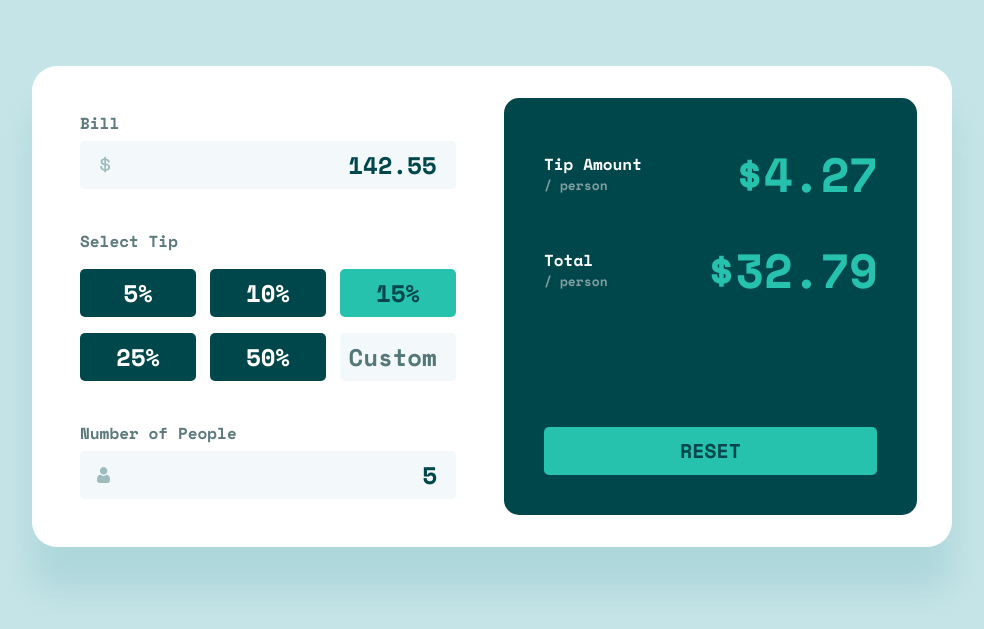
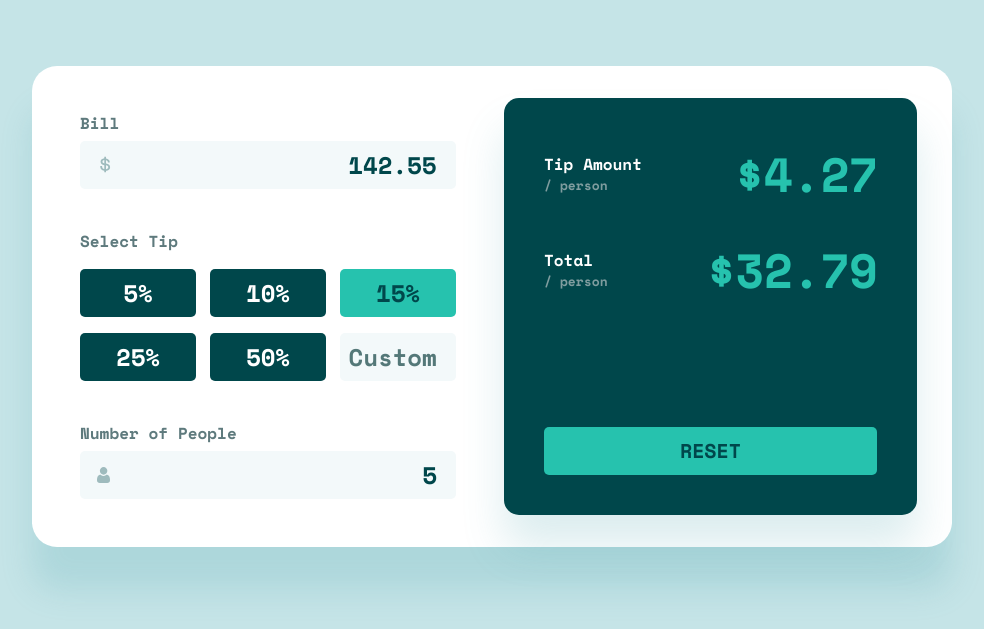
Before and after one commit to ionStici/tip-calculator-app, a plain HTML site: page index.html in a window 1280 px wide. Shown: the part 239-868 px from the top of the page, without its empty margins (148-1132 px from the left). Drawn offline with nearby package versions, Linux system fonts and the light colour scheme.

```diff
--- a/src/css/style.css
+++ b/src/css/style.css
@@ -60,6 +60,7 @@ body {
     background-color: #00474b;
     padding: 37px 22px 24px 24px;
     border-radius: 15px;
+    box-shadow: 0 32px 43px rgba(79, 165, 175, 0.2007);
 }
 
 @media only screen and (min-width: 500px) {
```
Also changed, not shown: src/images/screenshot.png (added), 1 other file.
